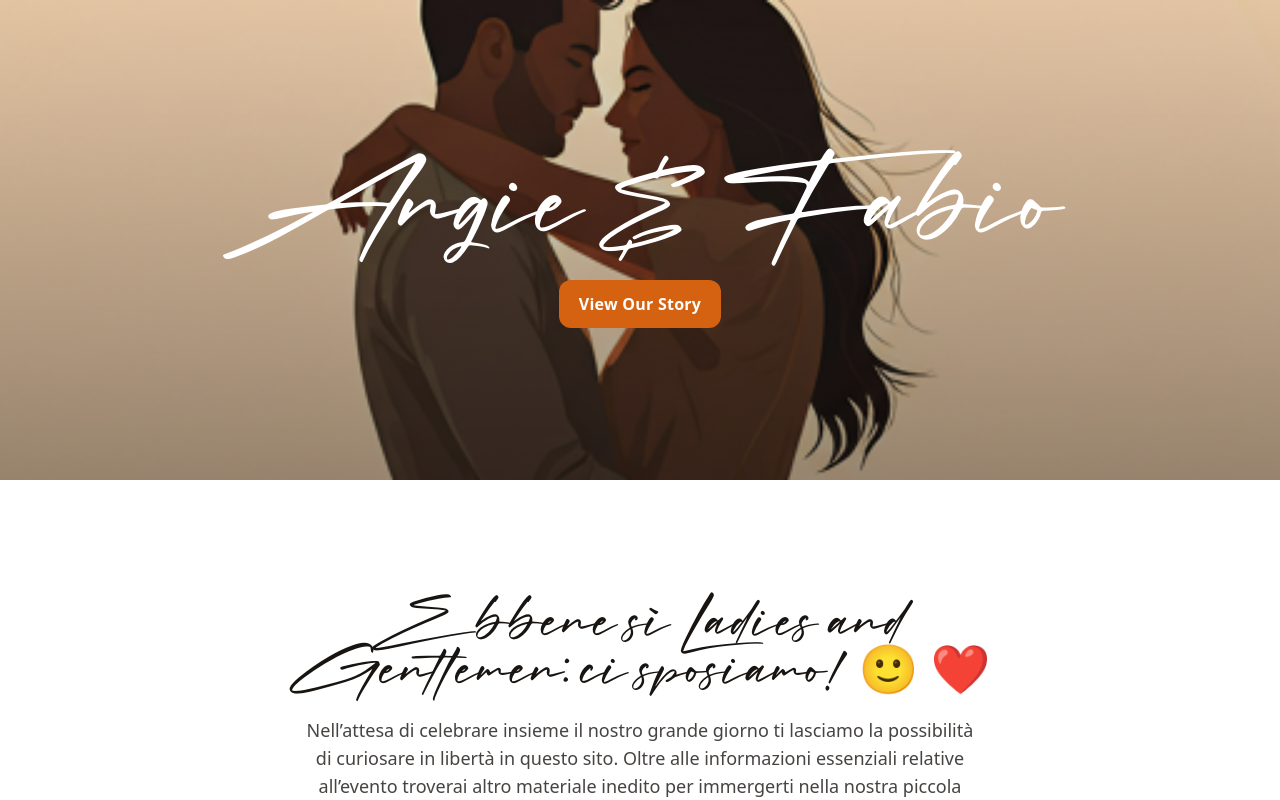
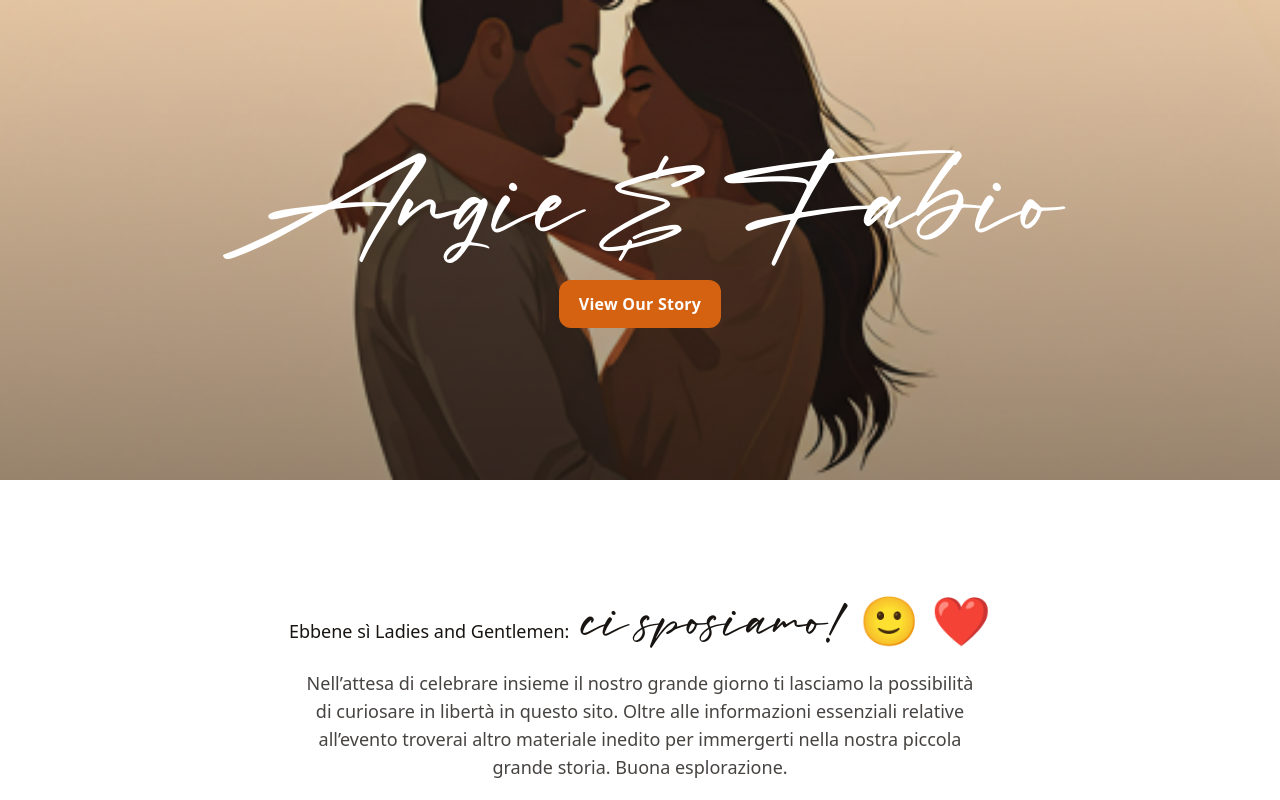
Before and after one commit to fabioper85/wed-times, a Next.js app: page / in a window 1280 px wide. Shown: the top 800 px of the page. Built offline with nearby package versions, Linux system fonts and the light colour scheme; a web font is replaced by a local one.

Commit message:
Align welcome heading typography

```diff
--- a/src/components/Info.tsx
+++ b/src/components/Info.tsx
@@ -24,8 +24,11 @@ const Info: React.FC = () => {
   return (
     <div className="py-24">
       <section className="mx-auto max-w-3xl px-4 text-center" aria-labelledby="welcome-message-title">
-        <h2 id="welcome-message-title" className="font-rockidate text-4xl leading-tight text-[#181411] sm:text-5xl">
-          Ebbene sì Ladies and Gentlemen: ci sposiamo! 🙂 ❤️
+        <h2 id="welcome-message-title" className="text-4xl leading-tight text-[#181411] sm:text-5xl">
+          <span className="font-lexend-deca text-base leading-8 sm:text-lg">
+            Ebbene sì Ladies and Gentlemen:
+          </span>{' '}
+          <span className="font-rockidate">ci sposiamo! 🙂 ❤️</span>
         </h2>
         <p className="mx-auto mt-6 max-w-2xl font-lexend-deca text-base leading-8 text-[#181411]/80 sm:text-lg">
           Nell’attesa di celebrare insieme il nostro grande giorno ti lasciamo la possibilità di curiosare in libertà in questo sito. Oltre alle informazioni essenziali relative all’evento troverai altro materiale inedito per immergerti nella nostra piccola grande storia. Buona esplorazione.
```
